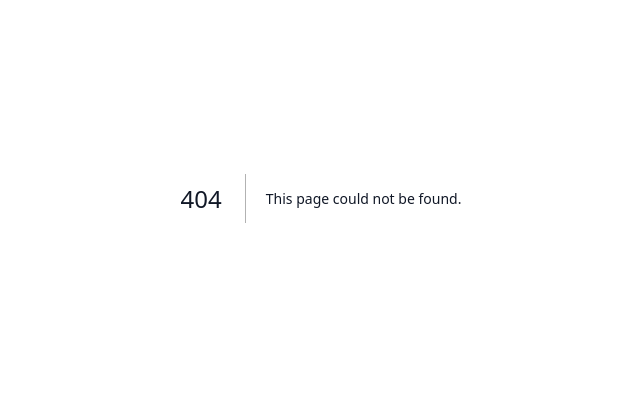
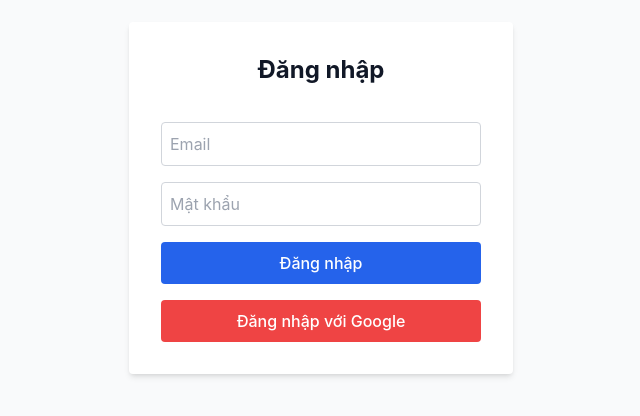
Before and after one commit to minhkhang1008/AI_Mark, a Next.js app: page /login in a window 1280 px wide. Before the commit this address had no page. Shown: the part 202-618 px from the top of the page, without its empty margins (319-959 px from the left). Built offline with nearby package versions, Linux system fonts and the light colour scheme; no server answers.

Commit message:
Authentication available

```diff
--- /dev/null
+++ b/contexts/AuthContext.js
@@ -0,0 +1,45 @@
+// contexts/AuthContext.js
+import { createContext, useContext, useState, useEffect } from "react";
+import {
+  onAuthStateChanged,
+  signInWithEmailAndPassword,
+  signInWithPopup,
+  GoogleAuthProvider,
+  signOut as fbSignOut,
+} from "firebase/auth";
+import { auth } from "../lib/firebase";
+
+const AuthContext = createContext();
+
+export function AuthProvider({ children }) {
+  const [user, setUser] = useState(null);
+  const [loading, setLoading] = useState(true);
+
+  useEffect(() => {
+    const unsubscribe = onAuthStateChanged(auth, (u) => {
+      setUser(u);
+      setLoading(false);
+    });
+    return unsubscribe;
+  }, []);
+
+  const signIn = (email, pass) =>
+    signInWithEmailAndPassword(auth, email, pass);
+
+  const signInWithGoogle = () => {
+    const provider = new GoogleAuthProvider();
+    return signInWithPopup(auth, provider);
+  };
+
+  const signOut = () => fbSignOut(auth);
+
+  return (
+    <AuthContext.Provider
+      value={{ user, loading, signIn, signInWithGoogle, signOut }}
+    >
+      {children}
+    </AuthContext.Provider>
+  );
+}
+
+export const useAuth = () => useContext(AuthContext);
--- /dev/null
+++ b/lib/firebase.js
@@ -0,0 +1,16 @@
+import { initializeApp } from "firebase/app";
+import { getAuth } from "firebase/auth";
+import { getFirestore } from "firebase/firestore";
+
+const firebaseConfig = {
+  apiKey: process.env.FIREBASE_API_KEY,
+  authDomain: process.env.FIREBASE_AUTH_DOMAIN,
+  projectId: process.env.FIREBASE_PROJECT_ID,
+  storageBucket: process.env.FIREBASE_STORAGE_BUCKET,
+  messagingSenderId: process.env.FIREBASE_MESSAGING_SENDER_ID,
+  appId: process.env.FIREBASE_APP_ID,
+};
+
+const app = initializeApp(firebaseConfig);
+export const auth = getAuth(app);
+export const db = getFirestore(app);
--- /dev/null
+++ b/next.config.js
@@ -0,0 +1,11 @@
+module.exports = {
+    env: {
+      FIREBASE_API_KEY: process.env.FIREBASE_API_KEY,
+      FIREBASE_AUTH_DOMAIN: process.env.FIREBASE_AUTH_DOMAIN,
+      FIREBASE_PROJECT_ID: process.env.FIREBASE_PROJECT_ID,
+      FIREBASE_STORAGE_BUCKET: process.env.FIREBASE_STORAGE_BUCKET,
+      FIREBASE_MESSAGING_SENDER_ID: process.env.FIREBASE_MESSAGING_SENDER_ID,
+      FIREBASE_APP_ID: process.env.FIREBASE_APP_ID,
+      OPENROUTER_API_KEY: process.env.OPENROUTER_API_KEY
+    }
+  };
--- a/package.json
+++ b/package.json
@@ -19,6 +19,7 @@
   "license": "ISC",
   "dependencies": {
     "dotenv": "^16.0.0",
+    "firebase": "^11.6.0",
     "json5": "^2.2.3",
     "mammoth": "^1.9.0",
     "next": "^13.5.1",
--- a/pages/_app.js
+++ b/pages/_app.js
@@ -1,7 +1,12 @@
+import { AuthProvider } from "../contexts/AuthContext";
 import "../styles/globals.css";
 
 function MyApp({ Component, pageProps }) {
-  return <Component {...pageProps} />;
+  return (
+    <AuthProvider>
+      <Component {...pageProps} />
+    </AuthProvider>
+  );
 }
 
 export default MyApp;
--- a/pages/index.js
+++ b/pages/index.js
@@ -1,9 +1,13 @@
 import { useState, useEffect, useCallback } from "react";
 import mammoth from "mammoth";
 import { PRESETS } from "../data/presets";
+import { useAuth } from "../contexts/AuthContext";
+import { db } from "../lib/firebase";
+import { doc, getDoc, setDoc } from "firebase/firestore";
 
 export default function Home() {
   const STORAGE_KEY = "ai_mark_custom_sets";
+  const { user, signOut } = useAuth();
 
   // All sets (presets + custom)
   const [sets, setSets] = useState([]);
@@ -13,6 +17,7 @@
   const [answers, setAnswers] = useState({});
   const [results, setResults] = useState({});
   const [loadingMap, setLoadingMap] = useState({});
+  const [customSets, setCustomSets] = useState([]);
 
   // Edit modal state (select / import / edit)
   const [showEditModal, setShowEditModal] = useState(false);
@@ -40,9 +45,22 @@
     "bg-teal-500 hover:bg-teal-600 border-teal-400 text-white",
   ];
 
-  // Load sets on mount
+  // Load custom sets on mount or when user changes
   useEffect(() => {
-    const stored = JSON.parse(localStorage.getItem(STORAGE_KEY) || "[]");
+    const load = async () => {
+      const ls = JSON.parse(localStorage.getItem(STORAGE_KEY) || "[]");
+      let cs = ls;
+      if (user) {
+        const ref = doc(db, "questionSets", user.uid);
+        const snap = await getDoc(ref);
+        if (snap.exists()) {
+          cs = snap.data().sets;
+        }
+      }
+      setCustomSets(cs);
+      localStorage.setItem(STORAGE_KEY, JSON.stringify(cs));
+
+      // rebuild full sets list
       const presetSets = Object.keys(PRESETS).map((key) => ({
         id: key,
         name: key,
@@ -51,10 +69,28 @@
           id: `${key}-q${i + 1}`,
         })),
       }));
-    const all = [...presetSets, ...stored];
+      const all = [...presetSets, ...cs];
       setSets(all);
-    if (all.length) setCurrentSetId(all[0].id);
-  }, []);
+      if (!currentSetId && all.length) setCurrentSetId(all[0].id);
+    };
+
+    load();
+  }, [user]);
+
+  // Rebuild `sets` whenever customSets change
+  useEffect(() => {
+    const presetSets = Object.keys(PRESETS).map((key) => ({
+      id: key,
+      name: key,
+      questions: PRESETS[key].map((q, i) => ({
+        ...q,
+        id: `${key}-q${i + 1}`,
+      })),
+    }));
+    const all = [...presetSets, ...customSets];
+    setSets(all);
+    if (!currentSetId && all.length) setCurrentSetId(all[0].id);
+  }, [customSets]);
 
   // Re-init quiz when currentSetId changes
   useEffect(() => {
@@ -198,7 +234,7 @@
   };
 
   // Delete set with double-confirm
-  const deleteSetDoubleConfirm = (setId) => {
+  const deleteSetDoubleConfirm = async (setId) => {
     if (!confirm("Bạn có chắc muốn xóa bộ này?")) return;
     if (!confirm("Hành động này không thể hoàn tác. Vẫn xóa?")) return;
     const filtered = sets.filter((s) => s.id !== setId);
@@ -206,14 +242,18 @@
     const custom = filtered.filter(
       (s) => !Object.keys(PRESETS).includes(s.id)
     );
+    setCustomSets(custom);
     localStorage.setItem(STORAGE_KEY, JSON.stringify(custom));
+    if (user) {
+      await setDoc(doc(db, "questionSets", user.uid), { sets: custom });
+    }
     if (currentSetId === setId && filtered.length) {
       setCurrentSetId(filtered[0].id);
     }
   };
 
   // Reset presets
-  const resetPresets = () => {
+  const resetPresets = async () => {
     if (!confirm("Reset tất cả preset về mặc định?")) return;
     const presetSets = Object.keys(PRESETS).map((key) => ({
       id: key,
@@ -227,24 +267,32 @@
       (s) => !Object.keys(PRESETS).includes(s.id)
     );
     setSets([...presetSets, ...custom]);
+    setCustomSets(custom);
     localStorage.setItem(
       STORAGE_KEY,
       JSON.stringify(custom)
     );
+    if (user) {
+      await setDoc(doc(db, "questionSets", user.uid), { sets: custom });
+    }
   };
 
   // Save edits
-  const saveSetEdits = () => {
+  const saveSetEdits = async () => {
     const updated = sets.filter((s) => s.id !== editingSetId);
     updated.push({ id: editingSetId, name: editSetName, questions: editQuestions });
     setSets(updated);
     const custom = updated.filter(
       (s) => !Object.keys(PRESETS).includes(s.id)
     );
+    setCustomSets(custom);
     localStorage.setItem(
       STORAGE_KEY,
       JSON.stringify(custom)
     );
+    if (user) {
+      await setDoc(doc(db, "questionSets", user.uid), { sets: custom });
+    }
     setShowEditModal(false);
   };
 
@@ -289,7 +337,20 @@
   const currentSet = sets.find((s) => s.id === currentSetId) || { questions: [] };
 
   return (
-    <div className="min-h-screen flex justify-center p-6 bg-gradient-to-br from-purple-100 to-blue-50">
+    <div className="min-h-screen flex flex-col bg-gradient-to-br from-purple-100 to-blue-50">
+      <header className="p-4 flex justify-between items-center bg-white shadow-sm">
+        <h1 className="text-xl font-bold text-purple-800">AI Mark</h1>
+        {user ? (
+          <button onClick={signOut} className="text-sm bg-gray-200 hover:bg-gray-300 px-3 py-1 rounded">
+            Sign out
+          </button>
+        ) : (
+          <a href="/login" className="text-sm bg-blue-500 hover:bg-blue-600 text-white px-3 py-1 rounded">
+            Sign in
+          </a>
+        )}
+      </header>
+      <div className="flex-1 flex justify-center p-6">
         <div className="w-full max-w-5xl bg-white p-8 rounded-2xl shadow-xl space-y-6">
           <h1 className="text-4xl font-bold text-center text-purple-800">🔖 AI Mark – Chấm Tự Luận</h1>
           {/* Set selector + edit */}
@@ -319,6 +380,7 @@
               {results[q.id] && <div className="mt-4 bg-gray-50 border-l-4 border-purple-500 p-4 rounded"><p><strong>Điểm:</strong> {results[q.id].score}%</p><p className="mt-1"><strong>Nhận xét:</strong> {results[q.id].feedback}</p></div>}
             </div>
           ))}
+        </div>
       </div>
 
       {/* Edit Modal */}
--- /dev/null
+++ b/pages/login.js
@@ -0,0 +1,74 @@
+// pages/login.js
+import { useState } from "react";
+import { useRouter } from "next/router";
+import { useAuth } from "../contexts/AuthContext";
+
+export default function Login() {
+  const { user, loading, signIn, signInWithGoogle } = useAuth();
+  const router = useRouter();
+  const [email, setEmail] = useState("");
+  const [pass, setPass] = useState("");
+  const [error, setError] = useState("");
+
+  if (!loading && user) {
+    router.replace("/");
+    return null;
+  }
+
+  const handleSubmit = async (e) => {
+    e.preventDefault();
+    try {
+      await signIn(email, pass);
+      router.push("/");
+    } catch (e) {
+      setError(e.message);
+    }
+  };
+
+  const handleGoogle = async () => {
+    try {
+      await signInWithGoogle();
+      router.push("/");
+    } catch (e) {
+      setError(e.message);
+    }
+  };
+
+  return (
+    <div className="min-h-screen flex items-center justify-center bg-gray-50">
+      <form
+        onSubmit={handleSubmit}
+        className="bg-white p-8 rounded shadow-md w-full max-w-sm space-y-4"
+      >
+        <h2 className="text-2xl font-bold text-center">Đăng nhập</h2>
+        {error && <p className="text-red-500">{error}</p>}
+        <input
+          type="email"
+          placeholder="Email"
+          className="w-full border p-2 rounded"
+          value={email}
+          onChange={(e) => setEmail(e.target.value)}
+          required
+        />
+        <input
+          type="password"
+          placeholder="Mật khẩu"
+          className="w-full border p-2 rounded"
+          value={pass}
+          onChange={(e) => setPass(e.target.value)}
+          required
+        />
+        <button className="w-full bg-blue-600 text-white p-2 rounded">
+          Đăng nhập
+        </button>
+        <button
+          type="button"
+          onClick={handleGoogle}
+          className="w-full bg-red-500 text-white p-2 rounded"
+        >
+          Đăng nhập với Google
+        </button>
+      </form>
+    </div>
+  );
+}
```
Also changed, not shown: 1 other file (tests, documents, lock files or other folders). Lines whose indentation alone changed are shown as unchanged.
